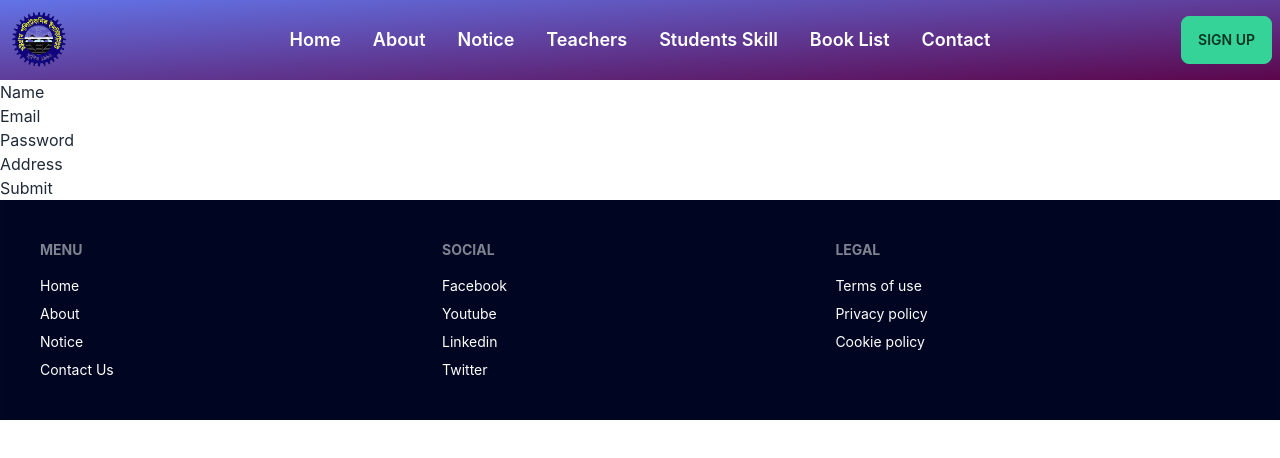
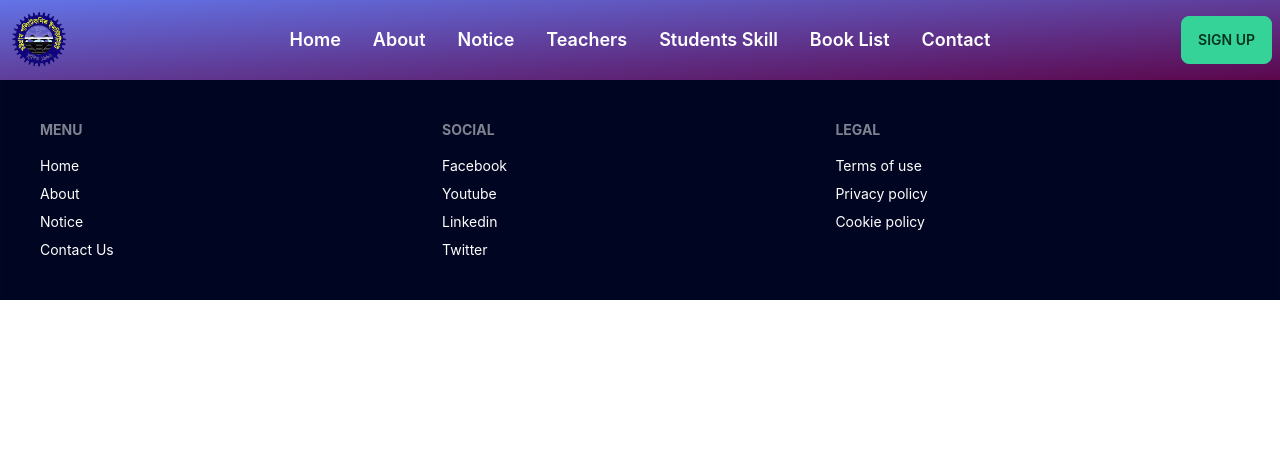
Before and after one commit to Arshad4320/Cpi-client, a React (Create React App) app: page /singup in a window 1280 px wide. Shown: the top 458 px of the page. Built offline with nearby package versions, Linux system fonts and the light colour scheme.

Commit message:
update banner section

```diff
--- a/src/pages/Home/Banner/Banner.js
+++ b/src/pages/Home/Banner/Banner.js
@@ -11,7 +11,7 @@ const Banner = () => {
                     <TypeWriterEffect
 
                         textStyle={{
-                            color: '#ffff',
+                            color: '#ADDFFF',
                             fontWeight: 600,
                             fontSize: '60px',
                         }}
--- a/src/pages/SingUp/SingUp.js
+++ b/src/pages/SingUp/SingUp.js
@@ -2,20 +2,11 @@ import React from 'react';
 import { useForm } from "react-hook-form";
 
 const SingUp = () => {
-    const { register, handleSubmit, watch, formState: { errors } } = useForm();
-    const onSubmit = data => console.log(data);
-
     return (
 
-        <form onSubmit={handleSubmit(onSubmit)} className='w-50'>
-            <div className='grid grid-cols-1 '>
-                <input defaultValue="Name" {...register("name")} />
-                <input defaultValue="Email" {...register("email")} />
-                <input defaultValue="Password" {...register("password")} />
-                <input defaultValue="Address" {...register("address")} />
-            </div>
-            <input type="submit" />
-        </form>
+       <div>
+
+       </div>
     );
 };
 
```
